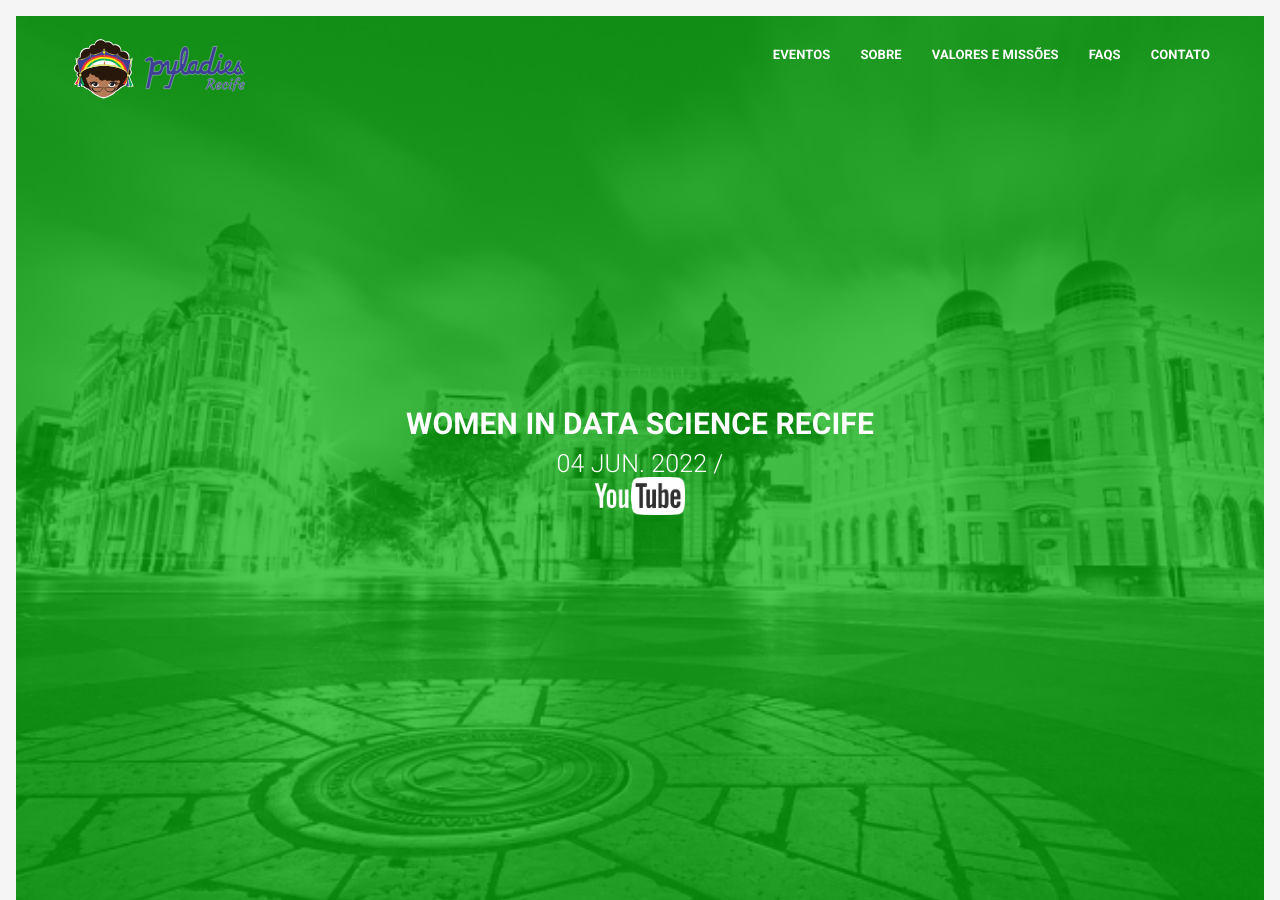
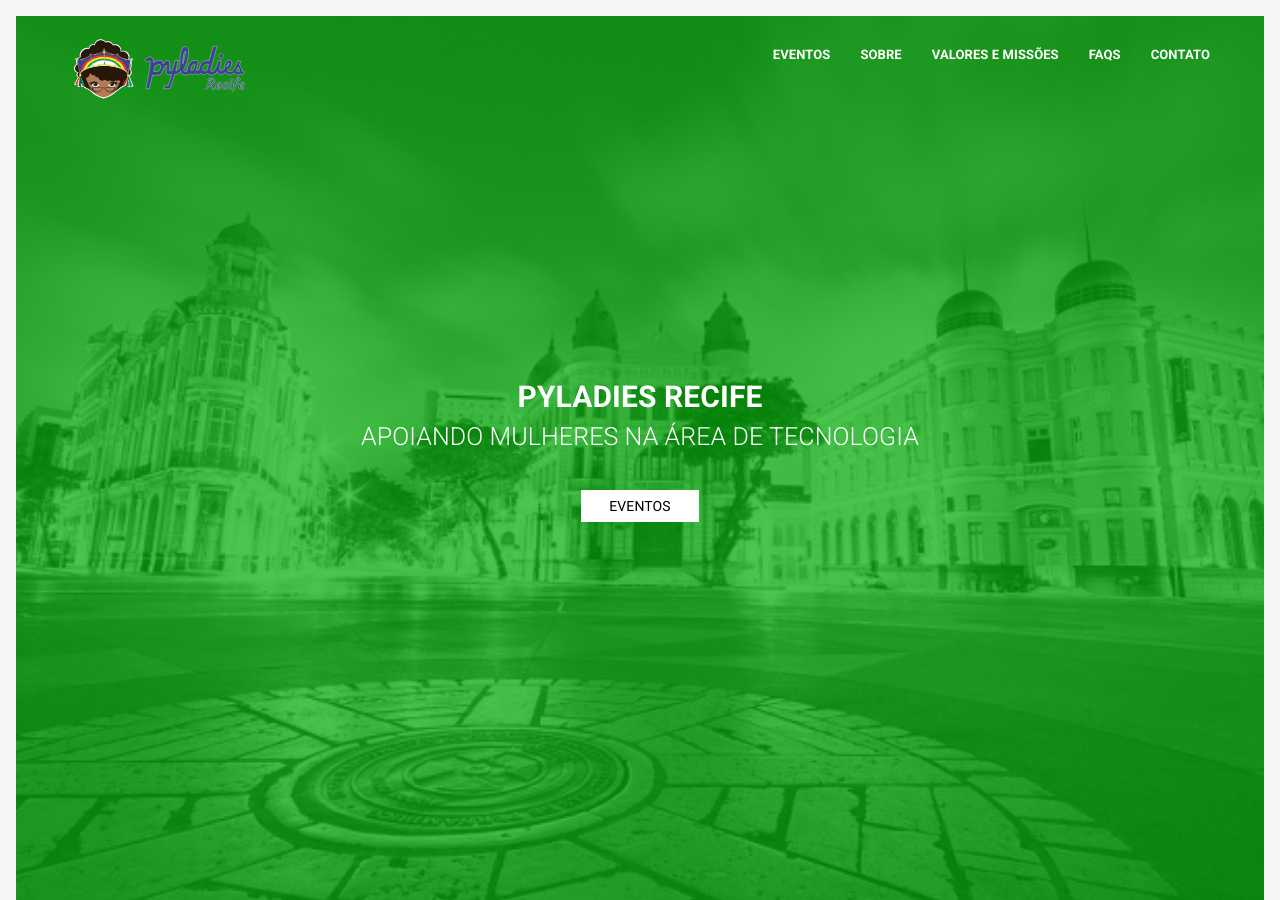
Before and after one commit to pyladiesrecife/pyladiesrecife.github.io, a Jekyll site: the page built from index_temp.html, in a window 1280 px wide and 900 px high. Built offline with Jekyll 4.4.1, drawn with Linux system fonts in a browser that asks for light colours; some web fonts are replaced.

Commit message:
Atualiza mensagem no header

```diff
--- a/_includes/index/header.html
+++ b/_includes/index/header.html
@@ -6,32 +6,9 @@
     <body>
         <header id="site-header" class="site-header valign-center">
             <div class="intro">
-
-                <h1>Women in Data Science Recife</h1>
-                {% for item in site.data.index.header %}
-                <h2>{{ item.date }}
-
-                    {% if item.youtube-link != "" and item.youtube-link != nil %}
-
-                    /
-
-                    <figure>
-                        <a href="{{ item.youtube-link }}" target="_blank">
-                            <img src='assets/images/youtube.png' alt="Icone do youtube" width='90'>
-                        </a>
-                    </figure>
-                    {% endif %}
-
-                    {% if item.location != "" and item.location != nil %}
-                    /
-                    {{ item.location }}
-                    {% endif %}
-                </h2>
-
-                {% if item.inscription-link != "" and item.inscription-link != nil %}
-                <a class="btn btn-white" href="{{ item.inscription-link }}" target="_blank">Call for Papers</a>
-                {% endif %}
-                {% endfor %}
+                <h1>PyLadies Recife</h1>
+                <h2>Apoiando mulheres na área de tecnologia</h2>
+                <a href="#events" class="btn btn-white">Eventos</a>
             </div>
         </header>
     </body>
--- a/index.html
+++ b/index.html
@@ -2,9 +2,12 @@
 layout: default
 ---
 
+{% include index/header.html %}
+
+<!-- ---
 {% include conference_2022/header.html %}
 {% include conference_2022/about.html %}
 {% include conference_2022/facts.html %}
 {% include conference_2022/schedule.html %}
 {% include conference_2022/speakers.html %}
-{% include conference_2022/partners.html %}
+{% include conference_2022/partners.html %} -->
```
